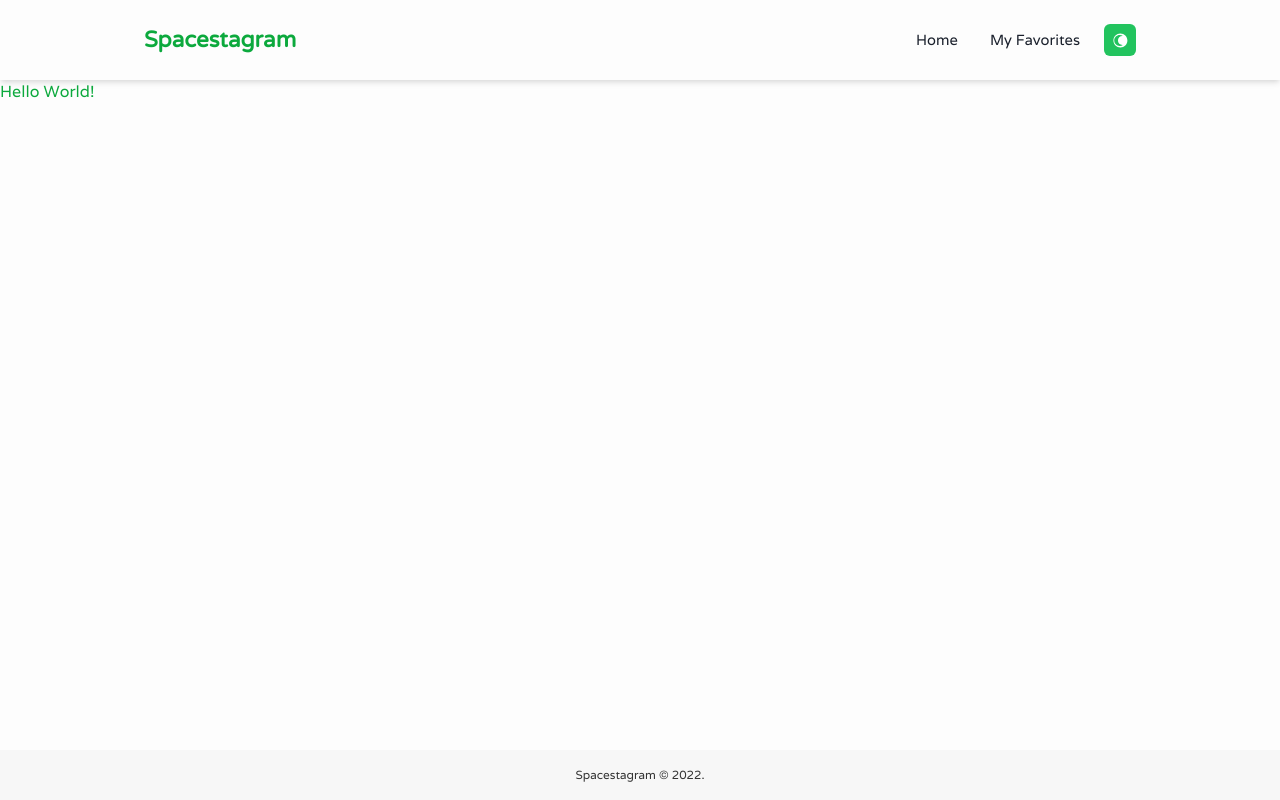
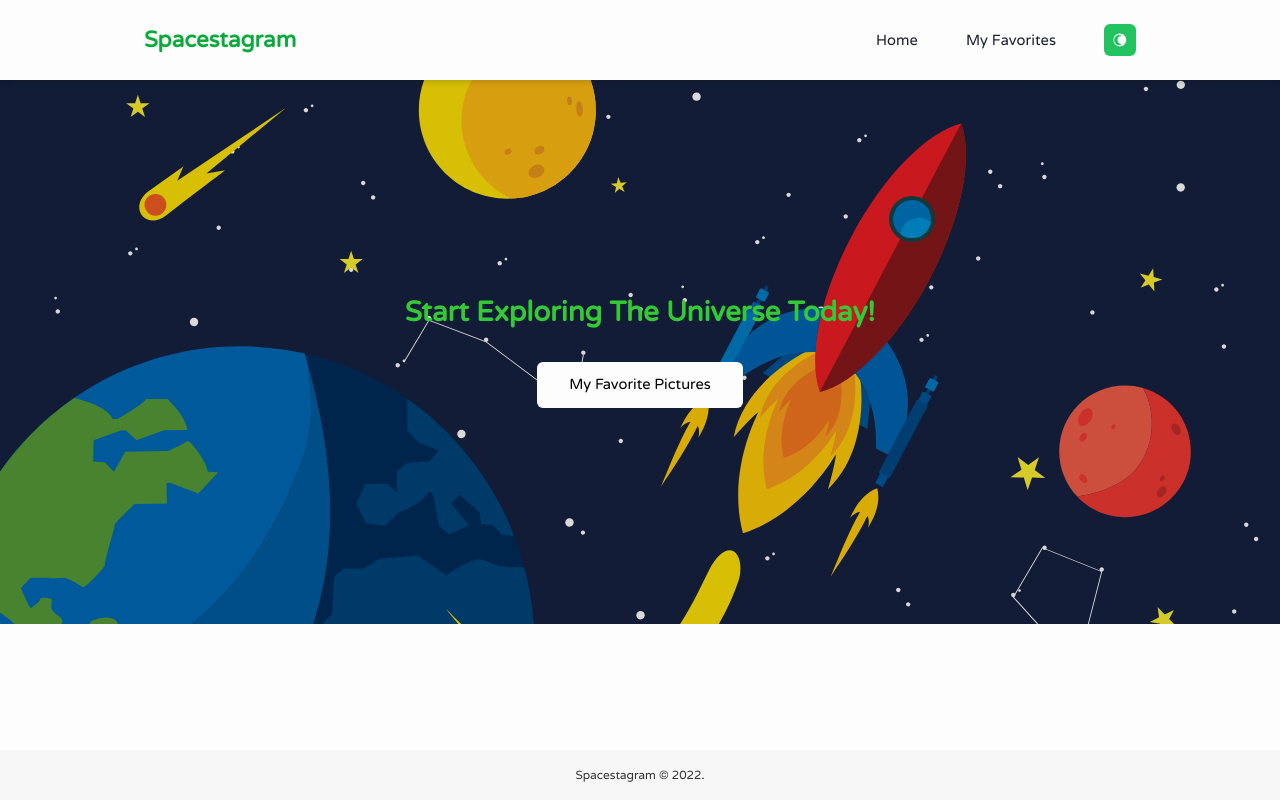
Before and after one commit to stang1207/spacestagram, a Next.js app: page / in a window 1280 px wide. Built offline with nearby package versions, Linux system fonts and the light colour scheme.

Commit message:
added homepage banner

```diff
--- a/next.config.js
+++ b/next.config.js
@@ -1,9 +1,8 @@
 /** @type {import('next').NextConfig} */
 const nextConfig = {
   reactStrictMode: true,
-  removeConsole: {
-    exclude: ['error'],
-  },
+  removeConsole: 'none',
+  swcMinify: true,
 };
 
 module.exports = nextConfig;
--- /dev/null
+++ b/src/components/Banner/Banner.jsx
@@ -0,0 +1,34 @@
+import { Box, Heading, useColorModeValue } from '@chakra-ui/react';
+import BannerLink from '@/components/Banner/BannerLink';
+
+function Banner() {
+  const BackgroundGradient = useColorModeValue(
+    'linear-gradient(to right bottom, rgba(0,0,0,.15), rgba(0,0,0,.15))',
+    'linear-gradient(to right bottom, rgba(0,0,0,0.2), rgba(0,0,0,.2))'
+  );
+  return (
+    <Box
+      as="section"
+      backgroundImage={`${BackgroundGradient}, url('/images/starship.svg')`}
+      backgroundSize="cover"
+      backgroundRepeat="no-repeat"
+      backgroundPosition="center"
+      minH={{ base: '35vh', md: '42.5vw' }}
+      display="flex"
+      flexDir="column"
+      alignItems="center"
+      justifyContent="center"
+      gap={{ base: 4, md: 6, lg: 8 }}
+    >
+      <Heading
+        fontSize="clamp(1rem, 0.7115rem + 1.2821vw, 2.25rem)"
+        color="cta.main"
+        as="h1"
+      >
+        Start Exploring The Universe Today!
+      </Heading>
+      <BannerLink to="/myfavorites">My Favorite Pictures</BannerLink>
+    </Box>
+  );
+}
+export default Banner;
--- /dev/null
+++ b/src/components/Banner/BannerLink.jsx
@@ -0,0 +1,25 @@
+import ChakraLink from '@/components/Base/ChakraLink';
+
+function BannerLink({ to, children, ...props }) {
+  return (
+    <ChakraLink
+      to={to}
+      display="inline-block"
+      borderRadius="md"
+      p={{ base: '.4rem 1.25rem', md: '.5rem 1.5rem', xl: '.75rem 2rem' }}
+      bg="brand.background"
+      color="black"
+      _hover={{
+        bg: 'cta.dark',
+        color: 'darkbrand.text',
+      }}
+      transition="all 0.3s"
+      fontFamily="Varela Round"
+      fontSize="clamp(0.8rem, 0.7538rem + 0.2051vw, 1rem)"
+      {...props}
+    >
+      {children}
+    </ChakraLink>
+  );
+}
+export default BannerLink;
--- a/src/layouts/PageLayoutHeader.jsx
+++ b/src/layouts/PageLayoutHeader.jsx
@@ -14,8 +14,8 @@ import PageLayoutHeaderLink from './PageLayoutHeaderLink';
 function PageLayoutHeader() {
   const { toggleColorMode } = useColorMode();
   const colorModeIcon = useColorModeValue(
-    <GiMoon size="1.25em" />,
-    <GiSunSpear size="1.25em" />
+    <GiMoon size="1.15em" />,
+    <GiSunSpear size="1.15em" />
   );
   const colorModeIconColor = useColorModeValue('white', 'black');
   const headerBgColor = useColorModeValue(
@@ -47,23 +47,28 @@ function PageLayoutHeader() {
         py={{ base: 4, md: 6 }}
       >
         {/* Logo */}
-        <ChakraLink to="/">
+        <ChakraLink to="/" flex="1">
           <Heading fontSize="clamp(1.25rem, 1.1923rem + 0.2564vw, 1.5rem)">
             Spacestagram
           </Heading>
         </ChakraLink>
 
         {/* Navbar Right Menu */}
-        <Flex alignItems="center" gap="6">
-          {/* Navbar Menu Items */}
-          <Flex gap="8" as="ul" listStyleType="none">
+
+        <Flex
+          gap={{ base: 8, md: 12 }}
+          as="ul"
+          listStyleType="none"
+          alignItems="center"
+        >
+          {/* Navbar Right Menu Item */}
           <PageLayoutHeaderLink to="/">Home</PageLayoutHeaderLink>
           <PageLayoutHeaderLink to="/myfavorites">
             My Favorites
           </PageLayoutHeaderLink>
-          </Flex>
-          {/* Navbar Switch Color Mode Button */}
+          <Box as="li">
             <IconButton
+              display="inline-flex"
               size="sm"
               aria-label="Switch to light or dark mode"
               icon={colorModeIcon}
@@ -71,7 +76,9 @@ function PageLayoutHeader() {
               color={colorModeIconColor}
               onClick={() => toggleColorMode()}
             />
+          </Box>
         </Flex>
+        {/* Navbar Switch Color Mode Button */}
       </Container>
     </Box>
   );
--- a/src/layouts/PageLayoutHeaderLink.jsx
+++ b/src/layouts/PageLayoutHeaderLink.jsx
@@ -15,7 +15,6 @@ function PageLayoutHeaderLink({ to, children }) {
       as="li"
       whileHover={{
         scale: 1.2,
-        color: '#31c842',
       }}
       whileTap={{
         scale: 1.05,
@@ -24,7 +23,10 @@ function PageLayoutHeaderLink({ to, children }) {
     >
       <ChakraLink
         to={to}
-        fontSize="clamp(0.8rem, 0.7538rem + 0.2051vw, 1rem)"
+        fontSize="clamp(0.85rem, 0.7538rem + 0.2051vw, 1rem)"
+        _hover={{
+          color: 'cta.main',
+        }}
         color={headerLinkColor}
       >
         {children}
--- a/src/pages/_app.jsx
+++ b/src/pages/_app.jsx
@@ -1,3 +1,4 @@
+import 'focus-visible';
 import { ChakraProvider } from '@chakra-ui/react';
 import theme from '@/theme';
 import PageLayout from '@/layouts/PageLayout';
--- a/src/pages/_document.jsx
+++ b/src/pages/_document.jsx
@@ -5,7 +5,9 @@ import theme from '@/theme';
 export default function Document() {
   return (
     <Html lang="en">
-      <Head />
+      <Head>
+        <link rel="icon" href="/icons/favicon.ico" />
+      </Head>
       <body>
         <ColorModeScript initialColorMode={theme.config.initialColorMode} />
         <Main />
--- a/src/pages/index.jsx
+++ b/src/pages/index.jsx
@@ -1,4 +1,5 @@
 import Head from 'next/head';
+import Banner from '@/components/Banner/Banner';
 
 export default function Home() {
   return (
@@ -7,11 +8,10 @@ export default function Home() {
         <title>Spacestagram - Home</title>
         <meta
           name="description"
-          content="Spacestagram, an web application that provides you daily pictures of our fascinating universe with brief explanations written by astronomers."
+          content="Spacestagram, an web application that provides you daily pictures of our fascinating universe."
         />
-        <link rel="icon" href="/icons/favicon.ico" />
       </Head>
-      <h1>Hello World!</h1>
+      <Banner />
     </>
   );
 }
```
Also changed, not shown: public/images/starship.svg (added). Lines whose indentation alone changed are shown as unchanged.
